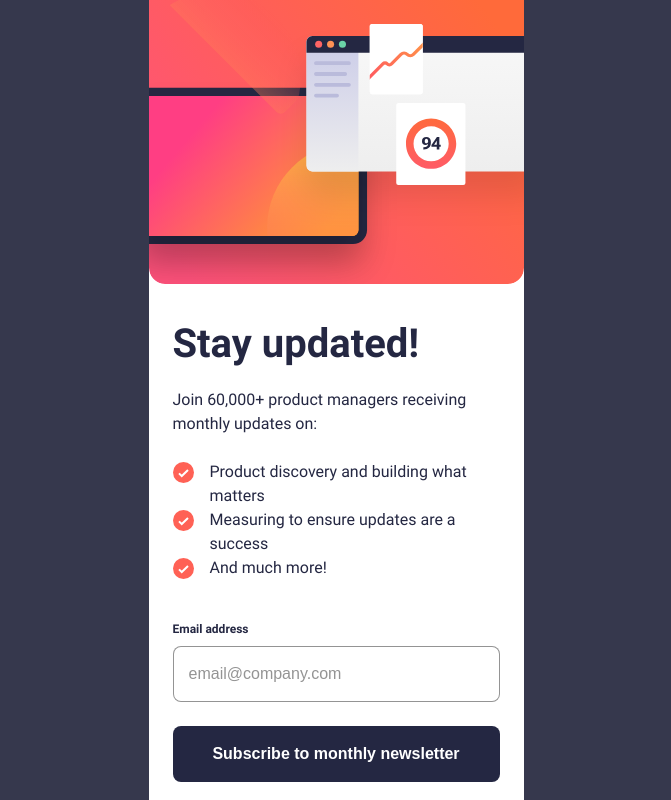
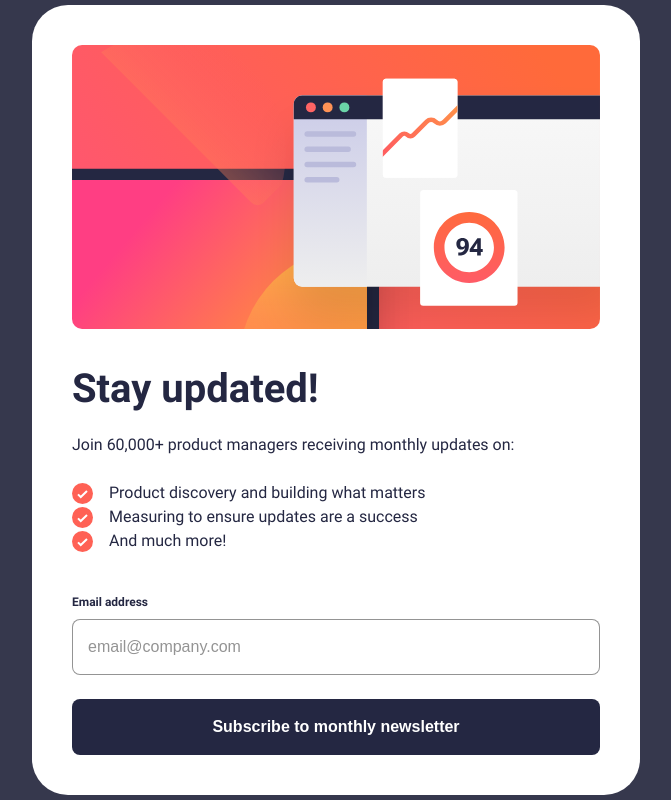
Before and after one commit to ganeshreddychimmula/newsletter-sign-up, a plain HTML site: page index.html in a window 1280 px wide. Shown: the whole page, without its empty margins (304-975 px from the left). Drawn offline with Linux system fonts and the light colour scheme.

Commit message:
Update clss bassed on screen width

```diff
--- a/assets/main.js
+++ b/assets/main.js
@@ -44,3 +44,22 @@ emailInputElement.addEventListener('click', function (e){
     errorBox.textContent = ""
     emailInputElement.classList.remove('signup-card__form-email--error');
 });
+
+
+
+function updateClassBasedOnScreenWidth() {
+    const element = document.querySelector('.signup-card__form-details h2');
+    if (element) {
+      if (window.matchMedia('(min-width: 600px)').matches) {
+        element.classList.add('text-preset-1-desktop'); // Replace 'desktop-class' with your desired class
+      } else {
+        element.classList.remove('.text-preset-1-desktop');
+      }
+    }
+  }
+
+  // Call the function initially
+  updateClassBasedOnScreenWidth();
+
+  // Add an event listener for screen width changes
+  window.addEventListener('resize', updateClassBasedOnScreenWidth);
--- a/assets/style.css
+++ b/assets/style.css
@@ -28,7 +28,7 @@
   --red: rgb(255, 97, 85);
 }
 
-.text-preset-1 {
+.text-preset-1-desktop {
   font-size: 56px;
   font-weight: 700;
   line-height: 100%;
@@ -94,6 +94,8 @@ body {
     height: 284px;
     background-image: url("./images/illustration-sign-up-mobile.svg");
     object-fit: cover;
+    background-repeat: no-repeat;
+    background-size: cover;
 }
 
 .signup-card__form{
@@ -240,3 +242,19 @@ body {
 .success-card--show {
   display: flex;
 }
+
+@media screen and (min-width: 600px) {
+    .newsletter__signup-card{
+        width: 608px;
+        padding: 40px;
+        border-radius: 36px;
+    }
+
+    .signup-card__image{
+        border-radius: 10px;
+    }
+
+    .signup-card__form{
+        padding: 0px;
+    }
+}
```
